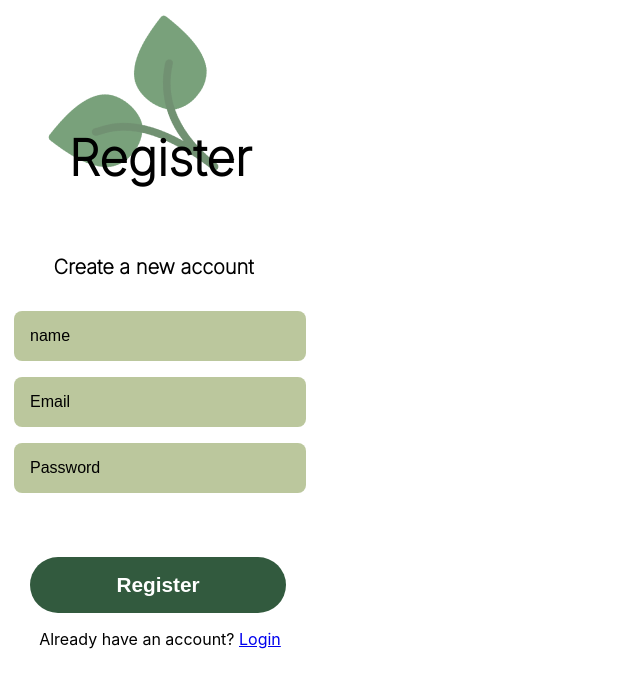
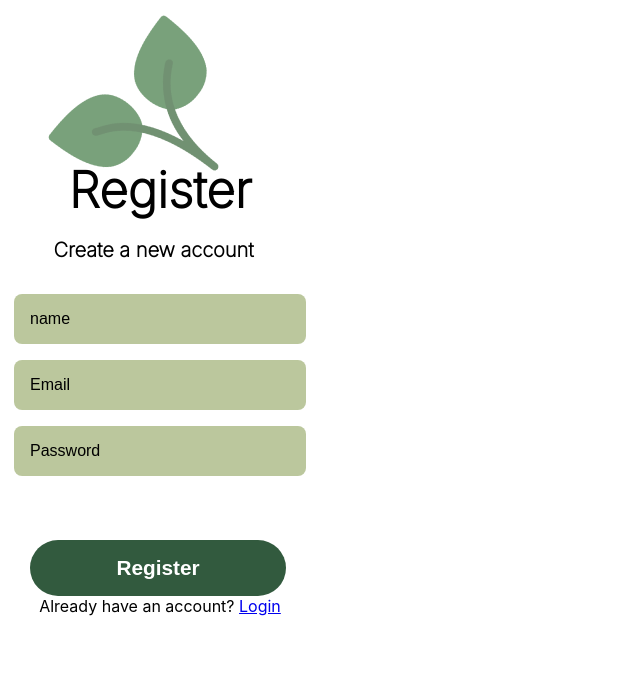
Before and after one commit to isdi-coders-2023/Daniel-Ursua-Final-Project-front-202301-mad, a React (Create React App) app: page /register in a window 1280 px wide. Shown: the top 688 px of the page, without its empty margins (0-640 px from the left). Built offline with nearby package versions, Linux system fonts and the light colour scheme; a web font is replaced by a local one.

Commit message:
Update styling options

```diff
--- a/src/index.css
+++ b/src/index.css
@@ -12,6 +12,8 @@ code {
     monospace;
 }
 
-h1 {
+h1,
+h2,
+p {
   margin: 0;
 }
--- a/src/pages/register/register.module.scss
+++ b/src/pages/register/register.module.scss
@@ -15,7 +15,7 @@
 .h1 {
   font-size: 3.1rem;
   position: absolute;
-  top: 8rem;
+  top: 10rem;
   text-align: center;
   font-family: "Inter", sans-serif;
 }
```
